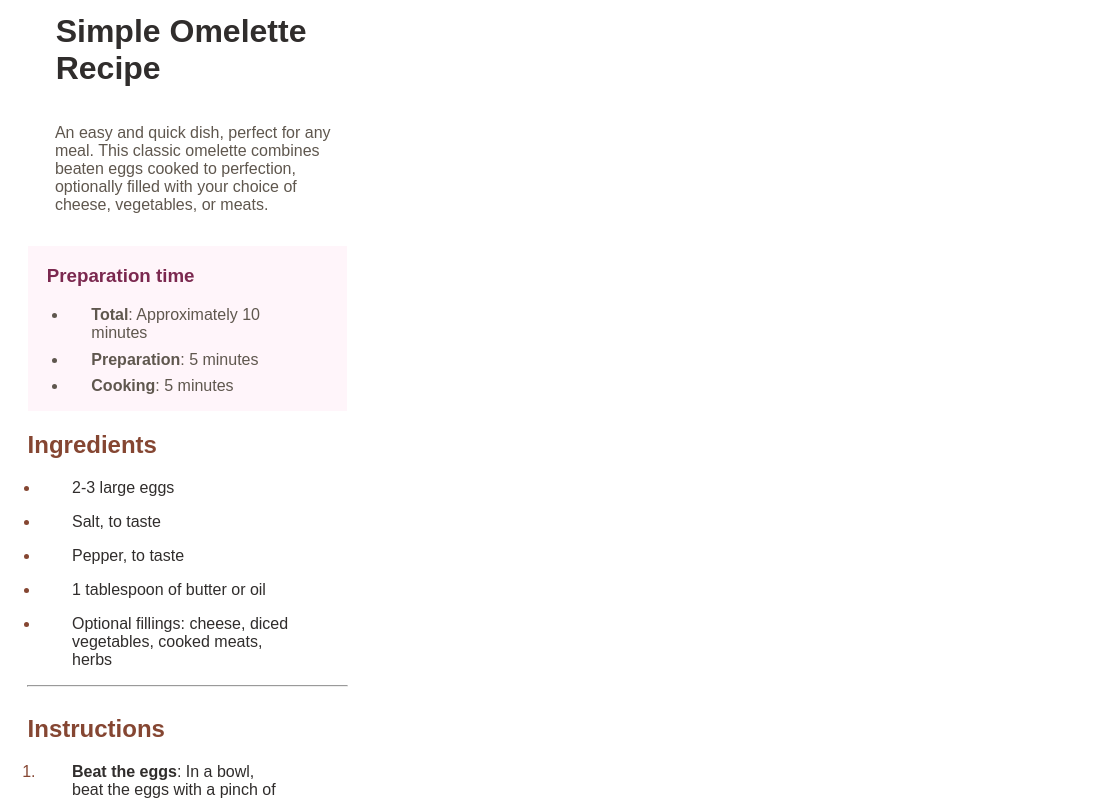
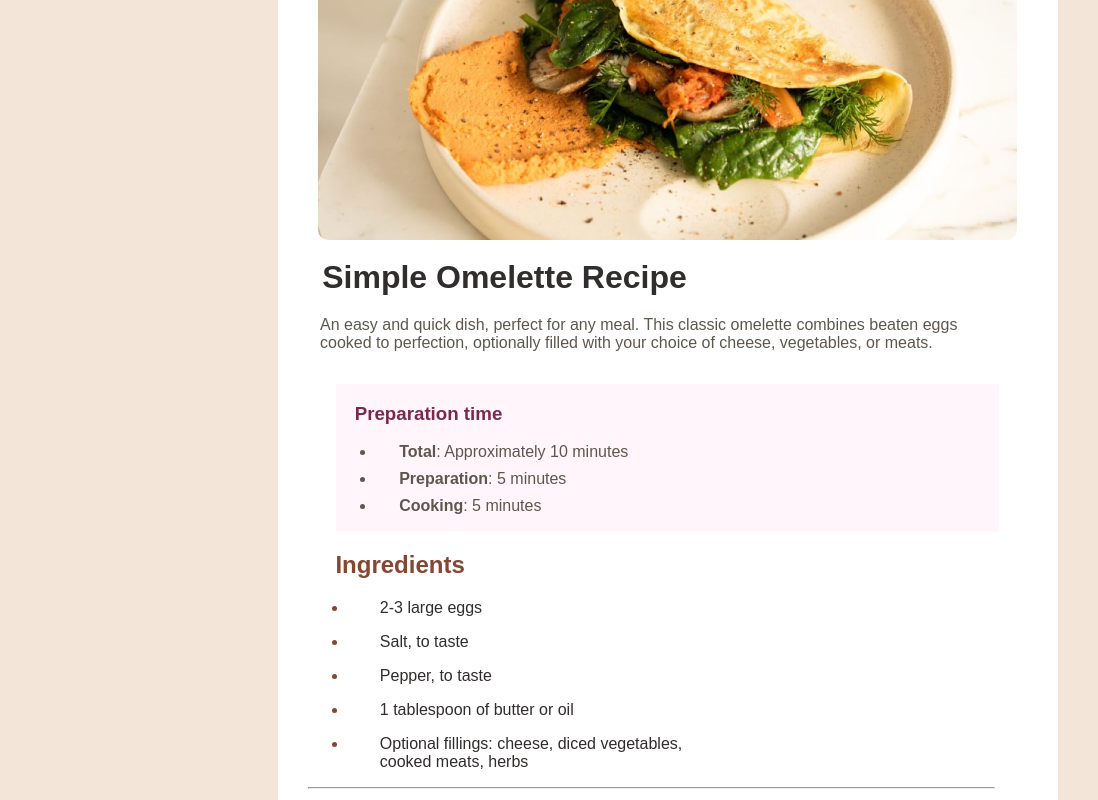
Before and after one commit to DarkPhoenixNinja92/recipe-page, a plain HTML site: page index.html in a window 1536 px wide. Shown: the part 180-980 px from the top of the page, without its empty margins (0-1098 px from the left). Drawn offline with Linux system fonts and the light colour scheme.

Commit message:
desktop version done

```diff
--- a/css/styles.css
+++ b/css/styles.css
@@ -85,6 +85,11 @@ body {
 
 .nutrition-table h3 {
     margin-left: 1.5em;
+    font-weight: normal;
+}
+
+.nutrition-table span {
+    font-weight: bold;
 }
 
 .nutrition-val {
@@ -108,3 +113,66 @@ body {
     color: hsla(24, 5%, 18%, 0.2);
     width: 85%;
 }
+
+.instructions-section hr {
+    width: 85%!important;
+}
+
+@media (min-width: 1440px) {
+    body {
+        background: hsl(30, 54%, 90%);
+        display: flex;
+        flex-direction: column;
+        align-items: center;
+        justify-content: center;
+    }
+
+    .head-img {
+        max-width: 700px;
+        position: relative;
+        top: 20px;
+    }
+
+    .card {
+        width: 780px;
+        background: hsl(0, 0%, 100%);
+        border-radius: 10px;
+        margin-bottom: 15em;
+        position: relative;
+        left: 30em;
+        top: 5em;
+    }
+
+    .head-img {
+        border-radius: 10px;
+    }
+
+    .title,.title-txt {
+        margin-left: -3.3em;
+    }
+
+    .title-txt {
+        margin-left: -2em;
+        width: 85%;
+    }
+
+    .title {
+        position: relative;
+        top: 0.55em;
+    }
+
+    .ingredients-section {
+        position: relative;
+        right: 6em;
+    }
+
+    .ingredients-section hr, .instructions-section hr {
+        width: 130%;
+    }
+
+    .nutrition-table hr {
+        width: 120%;
+        position: relative;
+        right: 4em;
+    }
+}
--- a/index.html
+++ b/index.html
@@ -60,6 +60,7 @@
                             onto a plate.</li>
                         <li><span>Enjoy</span>: Serve hot, with additional salt and pepper if needed.</li>
                     </ol>
+                    <hr>
                 </div>
                 <div class="nutrition-section">
                     <h2 class="nutrition-title">Nutrition</h2>
```
